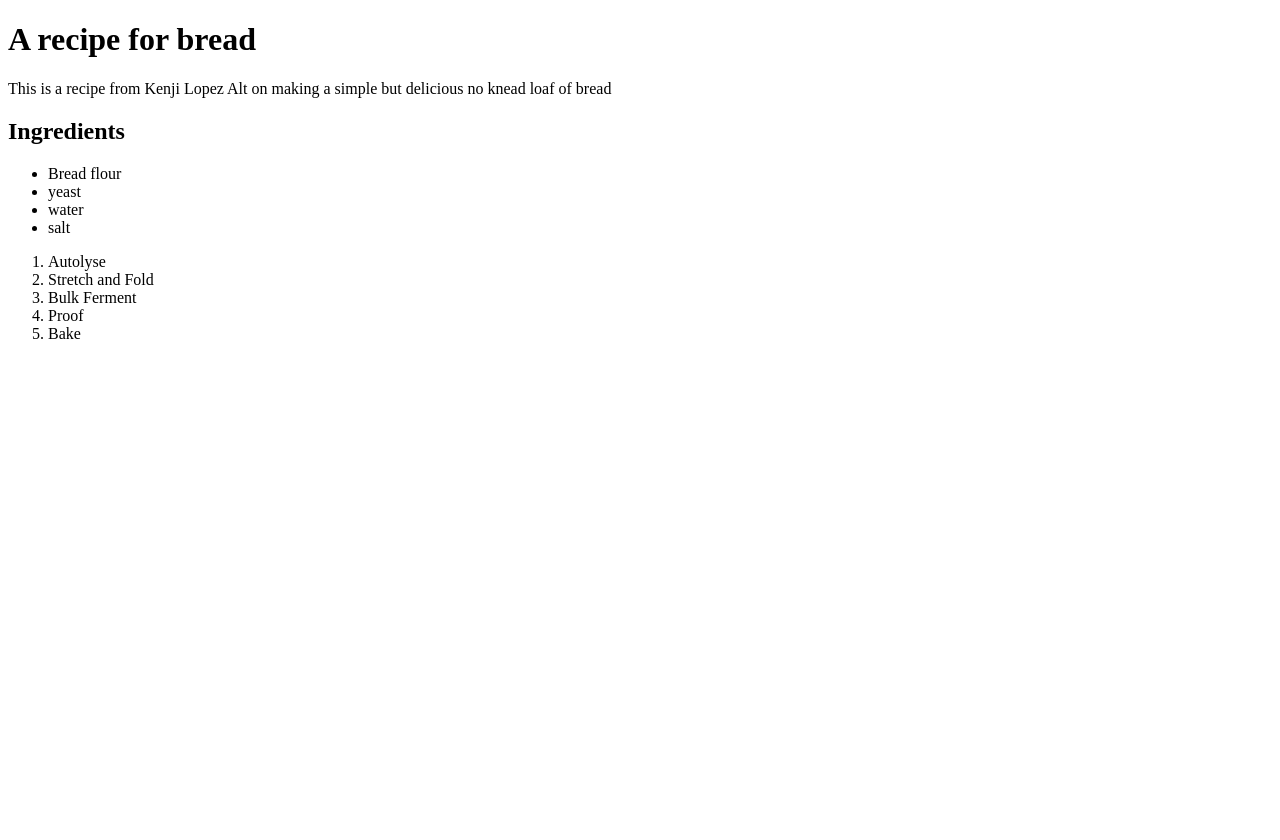
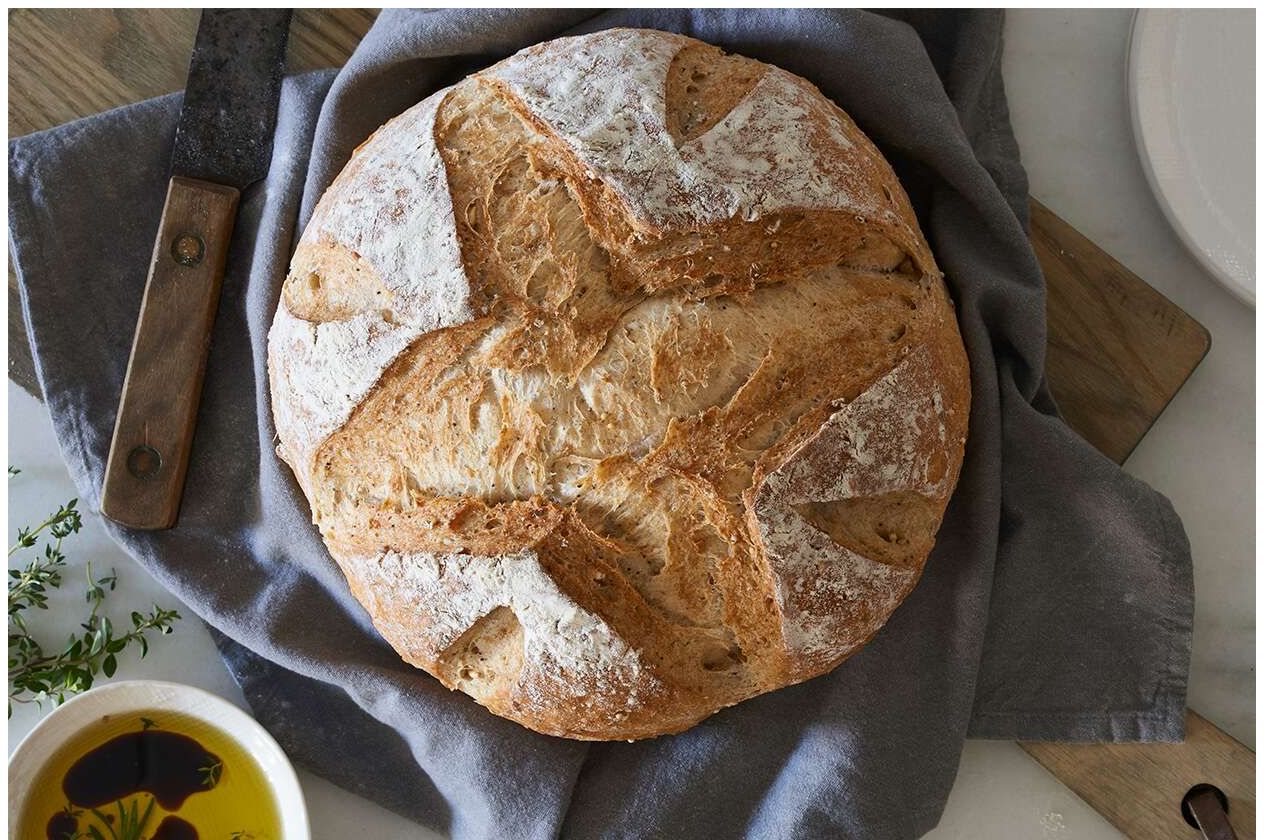
Before and after one commit to thomasswd/odin-recipes, a plain HTML site: page recipes/bread.html in a window 1280 px wide. Shown: the top 840 px of the page. Before the commit the page ends 800 px from the top, so only its background shows below. Drawn offline with Linux system fonts and the light colour scheme.

Commit message:
added picture to bread.html

```diff
--- a/recipes/bread.html
+++ b/recipes/bread.html
@@ -7,7 +7,7 @@
     <title>Bread</title>
 </head>
 <body>
-    <link rel="stylesheet" src="./a-simple-rustic-loaf.jpg">
+    <img src="./a-simple-rustic-loaf.jpg">
     <h1>A recipe for bread</h1>
     <p>This is a recipe from Kenji Lopez Alt on making a simple but delicious no knead loaf of bread</p>
     <h2>Ingredients</h2>
```
